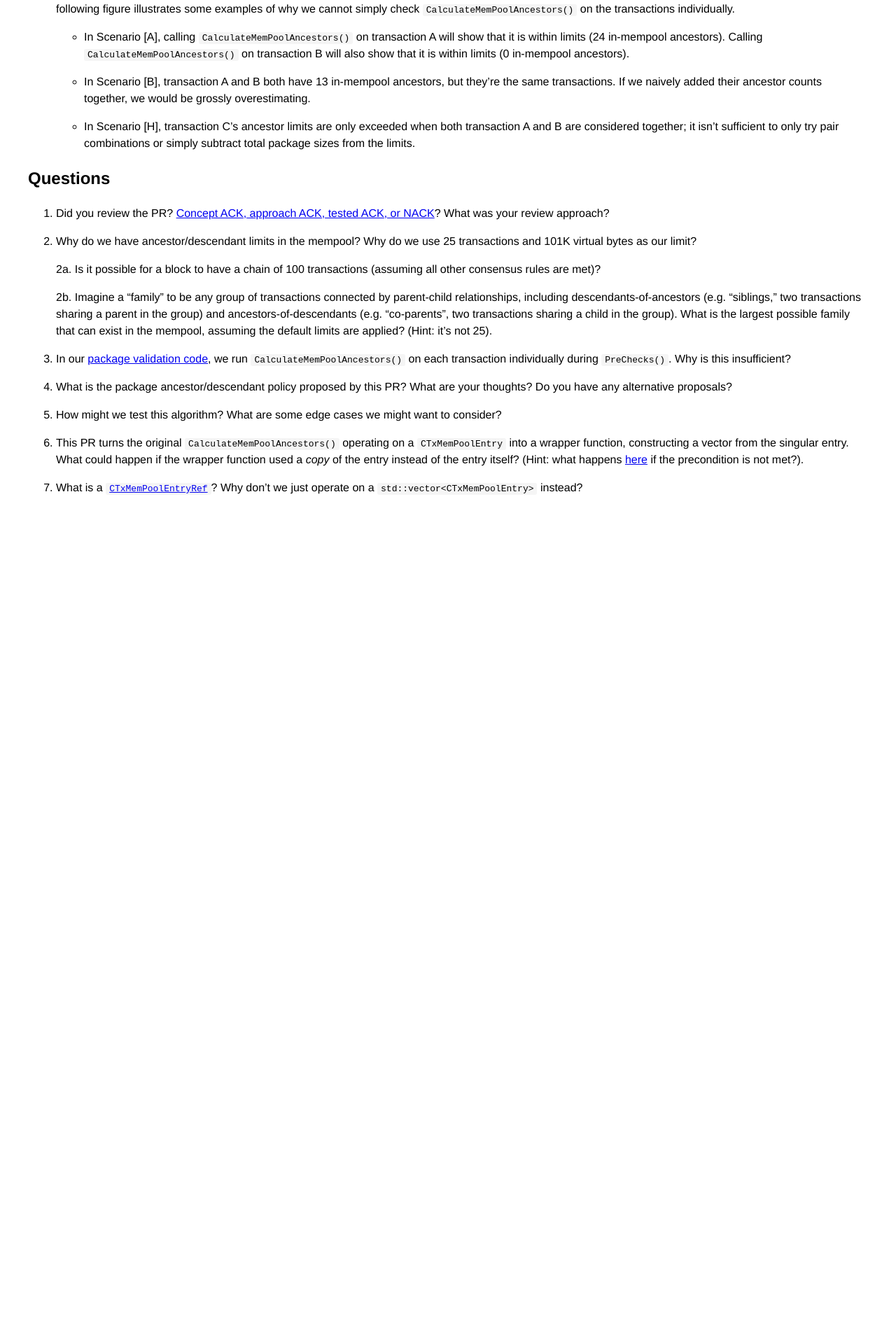
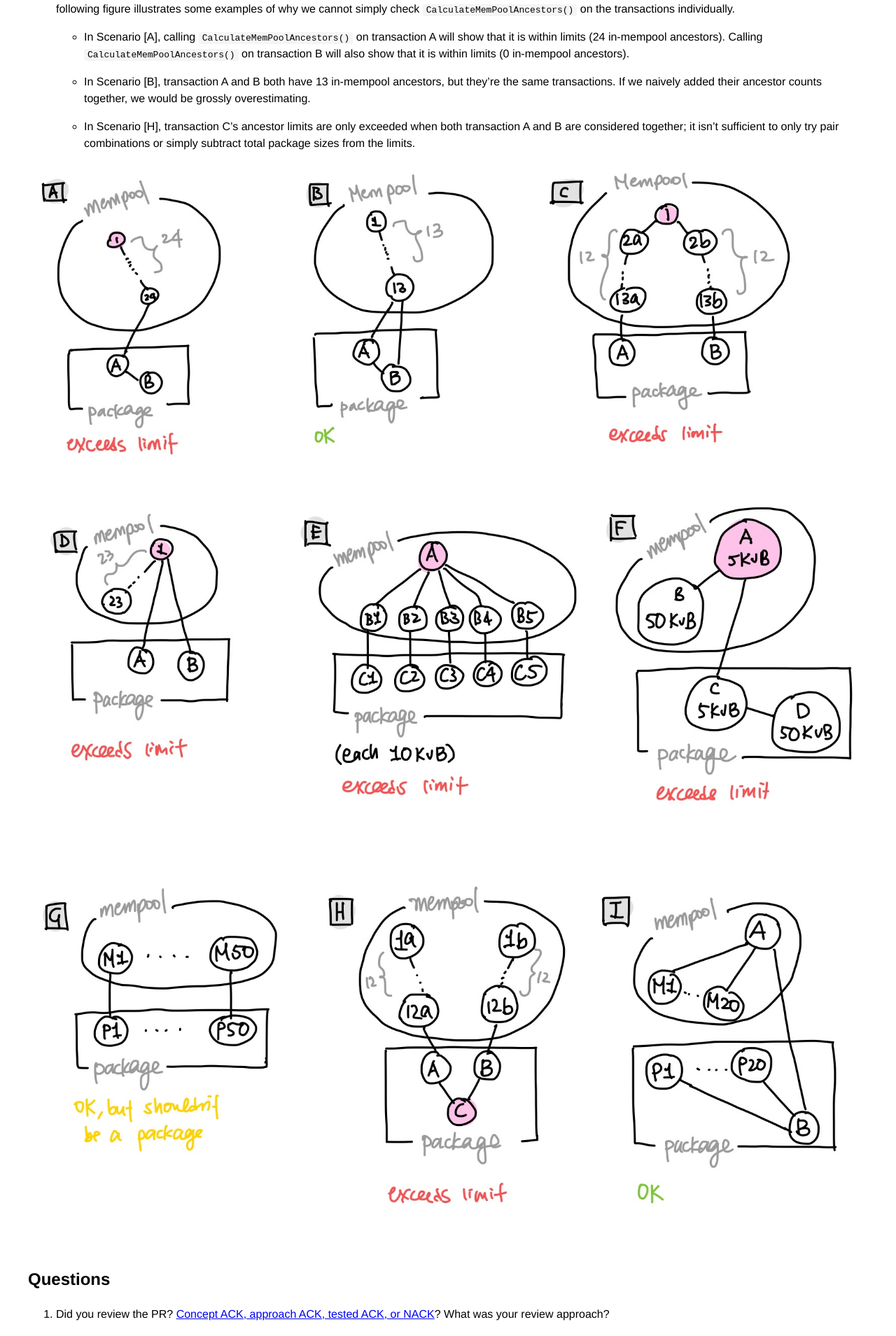
Before and after one commit to bitcoin-core-review-club/website, a Jekyll site: the page built from _posts/2021-06-09-#21800.md, in a window 1280 px wide. Shown: the part 732-2641 px from the top of the page at 70% size. Built offline with Jekyll 4.4.1, drawn with Linux system fonts in a browser that asks for light colours; before the commit the page ends 1457 px from its top, so only the background shows below that.

Commit message:
add image for mempool examples

```diff
--- a/_posts/2021-06-09-#21800.md
+++ b/_posts/2021-06-09-#21800.md
@@ -49,6 +49,8 @@ overestimating.
 	  and B are considered together; it isn't sufficient to only try pair combinations or simply
 subtract total package sizes from the limits.
 
+<img src="../assets/img/package_mempool_examples.jpg" width="1200">
+
 ## Questions
 
 1. Did you review the PR? [Concept ACK, approach ACK, tested ACK, or
```
Also changed, not shown: assets/img/package_mempool_examples.jpg (added).
